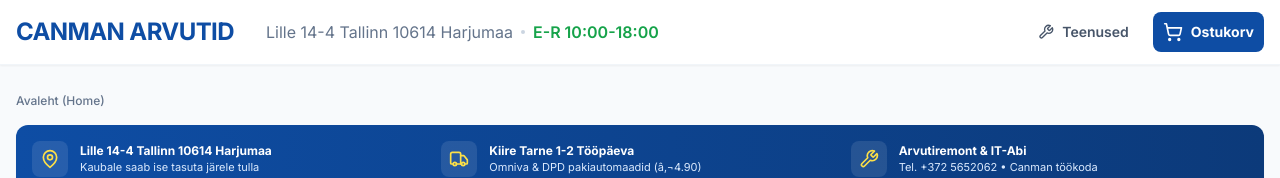
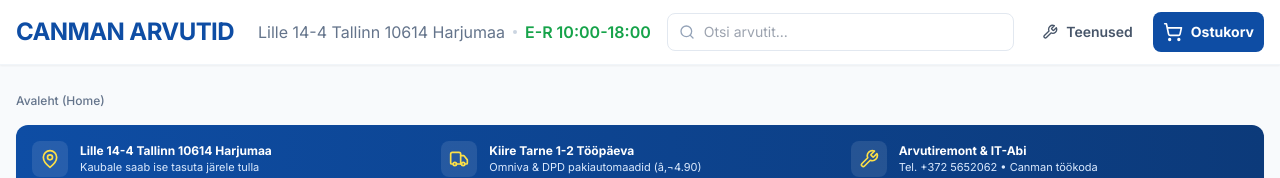
Before and after one commit to raivoto/canman.github.io, a Next.js app: page / in a window 1280 px wide. Shown: the top 178 px of the page. Built offline with nearby package versions, Linux system fonts and the light colour scheme.

Commit message:
Update Header.tsx

```diff
--- a/src/components/Header.tsx
+++ b/src/components/Header.tsx
@@ -1,19 +1,46 @@
-import { ShoppingCart, Wrench } from 'lucide-react';
-export const Header = ({ cartCount, onCartOpen, onServicesOpen }: { cartCount: number; onCartOpen: () => void; onServicesOpen: () => void }) => {
+import { ShoppingCart, Wrench, Search } from 'lucide-react';
+import React from 'react';
+
+type HeaderProps = {
+  searchQuery?: string;
+  setSearchQuery?: React.Dispatch<React.SetStateAction<string>>;
+  onOpenServicesModal?: () => void;
+  cartCount?: number;
+  onCartOpen?: () => void;
+  onServicesOpen?: () => void;
+};
+
+export const Header: React.FC<HeaderProps> = ({
+  searchQuery = '',
+  setSearchQuery,
+  onOpenServicesModal,
+  cartCount = 0,
+  onCartOpen,
+  onServicesOpen
+}) => {
+  const handleServices = onServicesOpen || onOpenServicesModal || (() => {});
+  const handleCart = onCartOpen || (() => {});
   return (
     <header className="bg-white shadow-sm sticky top-0 z-40 border-b border-slate-100">
-      <div className="max-w-7xl mx-auto px-4 h-16 flex items-center justify-between">
-        <div className="flex items-center gap-8">
-          <div className="text-2xl font-black tracking-tight text-[#0e4da4] leading-none">CANMAN ARVUTID</div>
+      <div className="max-w-7xl mx-auto px-4 h-16 flex items-center justify-between gap-4">
+        <div className="flex items-center gap-6">
+          <div className="text-2xl font-black tracking-tight text-[#0e4da4] leading-none whitespace-nowrap">CANMAN ARVUTID</div>
           <div className="hidden md:flex items-center gap-2 text- text-slate-500">
             <span>Lille 14-4 Tallinn 10614 Harjumaa</span><span className="w-1 h-1 bg-slate-300 rounded-full"></span><span className="text-green-600 font-semibold">E-R 10:00-18:00</span>
           </div>
         </div>
-        <div className="flex items-center gap-3">
-          <button onClick={onServicesOpen} className="hidden md:flex items-center gap-2 px-3 py-2 text-sm font-semibold text-slate-600 hover:text-[#0e4da4] hover:bg-slate-50 rounded-lg"><Wrench className="w-4 h-4" />Teenused</button>
-          <button onClick={onCartOpen} className="relative p-2.5 bg-[#0e4da4] text-white rounded-lg hover:bg-[#0a3a7a] flex items-center gap-2"><ShoppingCart className="w-5 h-5" /><span className="hidden sm:inline text-sm font-bold">Ostukorv</span>{cartCount > 0 && <span className="absolute -top-2 -right-2 w-5 h-5 bg-red-500 text-white text- font-bold rounded-full flex items-center justify-center">{cartCount}</span>}</button>
+        {setSearchQuery && (
+          <div className="flex-1 max-w-md relative hidden sm:flex">
+            <Search className="w-4 h-4 absolute left-3 top-1/2 -translate-y-1/2 text-slate-400" />
+            <input value={searchQuery} onChange={(e) => setSearchQuery(e.target.value)} placeholder="Otsi arvutit..." className="w-full pl-9 pr-3 py-2 text-sm border border-slate-200 rounded-lg focus:outline-none focus:ring-2 focus:ring-[#0e4da4] focus:border-[#0e4da4]" />
+          </div>
+        )}
+        <div className="flex items-center gap-2">
+          <button onClick={handleServices} className="hidden md:flex items-center gap-2 px-3 py-2 text-sm font-semibold text-slate-600 hover:text-[#0e4da4] hover:bg-slate-50 rounded-lg"><Wrench className="w-4 h-4" />Teenused</button>
+          <button onClick={handleCart} className="relative p-2.5 bg-[#0e4da4] text-white rounded-lg hover:bg-[#0a3a7a] flex items-center gap-2"><ShoppingCart className="w-5 h-5" /><span className="hidden sm:inline text-sm font-bold">Ostukorv</span>{cartCount > 0 && <span className="absolute -top-2 -right-2 w-5 h-5 bg-red-500 text-white text- font-bold rounded-full flex items-center justify-center">{cartCount}</span>}</button>
         </div>
       </div>
     </header>
   );
 };
+export default Header;
```
